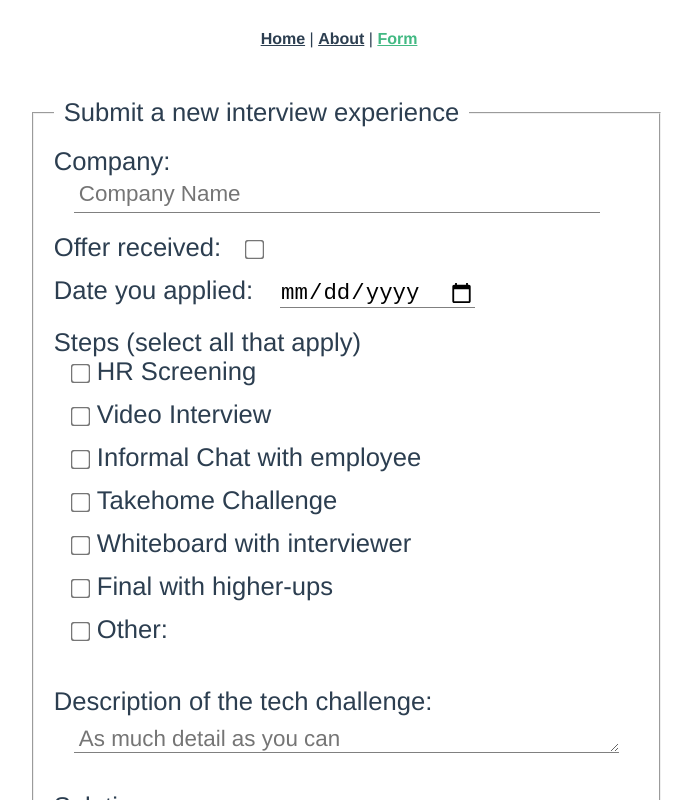
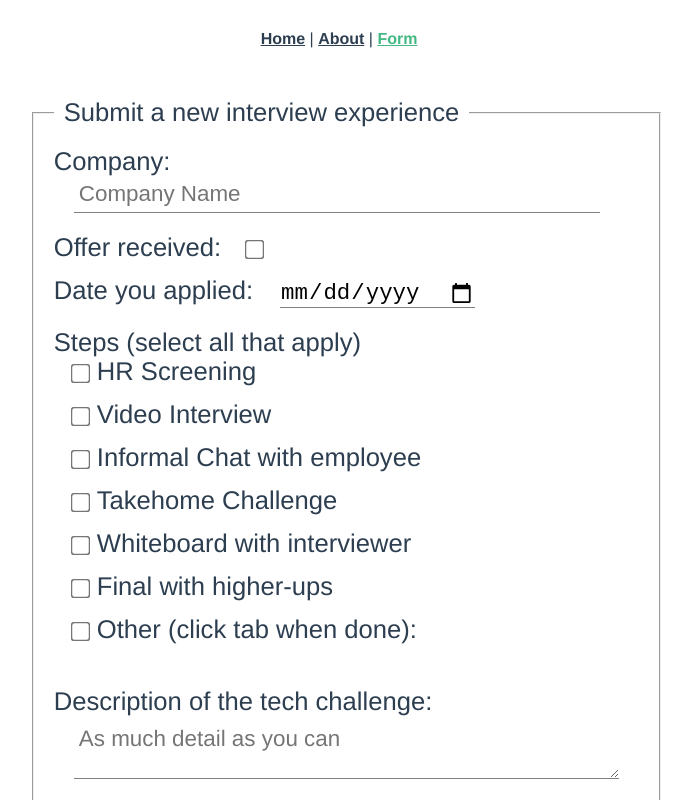
Before and after one commit to piknikki/launcher, a Vue app: page /form in a window 1280 px wide. Shown: the top 800 px of the page, without its empty margins (301-993 px from the left). Built offline with nearby package versions, Linux system fonts and the light colour scheme.

Commit message:
Fix how other is collected

```diff
--- a/src/views/InterviewForm.vue
+++ b/src/views/InterviewForm.vue
@@ -2,7 +2,7 @@
   <div class="block">
 <!--    <h1>Form</h1>-->
     <div class="form-wrapper">
-      <form v-on:submit.prevent="onSubmit">
+      <form v-on:submit.prevent.self="onSubmit">
         <fieldset>
           <legend>Submit a new interview experience</legend>
           <label for="company">Company: </label>
@@ -44,8 +44,8 @@
             </div>
             <div>
               <input type="checkbox" v-model="other" @change="addOther(other)">
-              <label class="step-options">Other: </label>
-              <input v-if="other" type="text" value="other" v-model="otherText" v-on:keyup.enter="setOtherText">
+              <label class="step-options">Other (click tab when done): </label>
+              <input v-if="other" type="text" value="other" v-model.lazy="otherText" @change="setOtherText">
             </div>
           <br>
 
@@ -53,9 +53,9 @@
           <textarea v-model="formData.description"
                     id="description"
                     placeholder="As much detail as you can"
-                    rows="1"
+                    rows="2"
                     cols="40"
-                    wrap="hard"
+                    wrap="soft"
           ></textarea>
           <br>
 
@@ -63,9 +63,9 @@
           <textarea v-model="formData.solution"
                     id="solution"
                     placeholder="What did you do?"
-                    rows="1"
+                    rows="2"
                     cols="40"
-                    wrap="hard"
+                    wrap="soft"
           ></textarea>
           <br>
 
@@ -73,9 +73,9 @@
           <textarea v-model="formData.retro"
                     id="retro"
                     placeholder="What could you have done better?"
-                    rows="1"
+                    rows="2"
                     cols="40"
-                    wrap="hard"
+                    wrap="soft"
           ></textarea>
           <br>
 
@@ -83,12 +83,13 @@
           <textarea v-model="formData.takeaways"
                     id="takeaways"
                     placeholder="What lessons were learned?"
-                    rows="1"
+                    rows="2"
                     cols="40"
-                    wrap="hard"
+                    wrap="soft"
           ></textarea>
           <br>
         </fieldset>
+        <button type="submit"> Submit</button>
       </form>
       <div class="form-data" v-if="formData.company">
         <p>{{ formData.company }}  ({{ formData.offer ? 'offer received' : 'no offer' }})</p>
```
